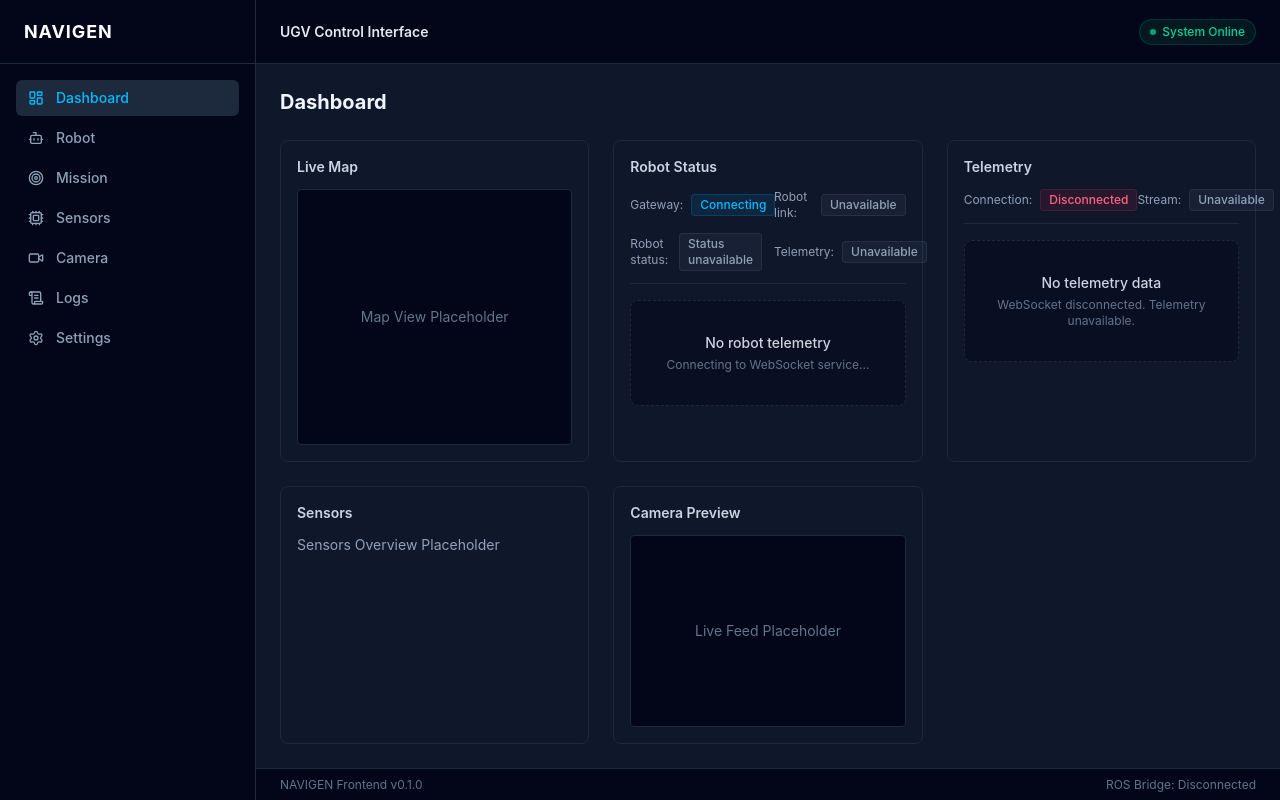
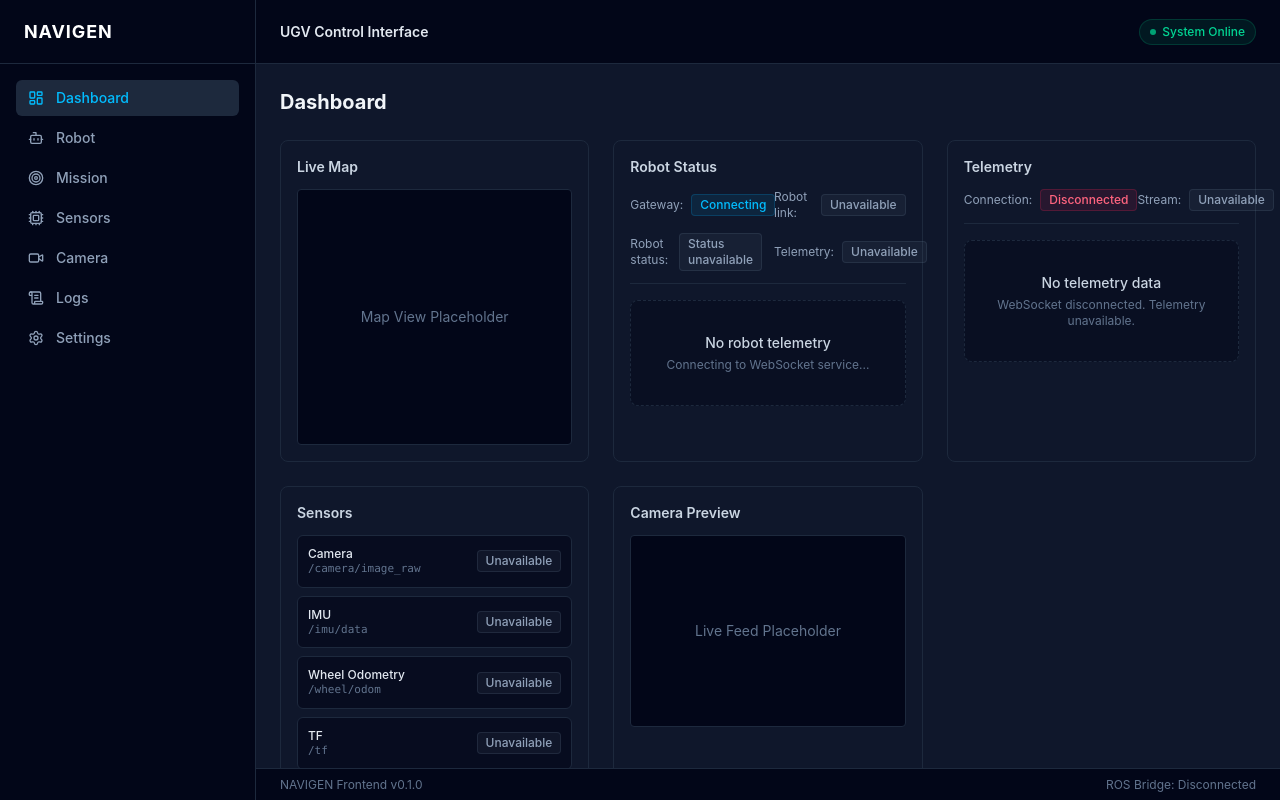
Before and after one commit to Bibek200619/NAVIGEN, a React (Vite) app in the folder web_app/frontend/: page /dashboard in a window 1280 px wide. Built offline with nearby package versions, Linux system fonts and the light colour scheme; no server answers.

Commit message:
feat(frontend): add sensor overview to dashboard

```diff
--- a/web_app/frontend/src/components/dashboard/SensorStatus.tsx
+++ b/web_app/frontend/src/components/dashboard/SensorStatus.tsx
@@ -1,11 +1,37 @@
 import React from 'react';
 import { Panel } from '../common/Panel';
+import { StatusBadge } from '../common/StatusBadge';
+import { ROS_TOPICS } from '../../constants/topics';
+
+interface SensorItem {
+  name: string;
+  topic: string;
+}
+
+const SENSORS: SensorItem[] = [
+  { name: 'Camera', topic: ROS_TOPICS.CAMERA_IMAGE_RAW },
+  { name: 'IMU', topic: ROS_TOPICS.IMU_DATA },
+  { name: 'Wheel Odometry', topic: ROS_TOPICS.WHEEL_ODOM },
+  { name: 'TF', topic: ROS_TOPICS.TF },
+  { name: 'Joint States', topic: ROS_TOPICS.JOINT_STATES },
+];
 
 export const SensorStatus: React.FC = () => {
   return (
     <Panel title="Sensors">
-      <div className="text-sm text-slate-400">
-        Sensors Overview Placeholder
+      <div className="space-y-2">
+        {SENSORS.map((sensor) => (
+          <div
+            key={sensor.topic}
+            className="flex items-center justify-between p-2.5 bg-slate-950/60 rounded-md border border-slate-800 text-xs"
+          >
+            <div className="flex flex-col min-w-0 pr-2">
+              <span className="font-medium text-slate-200 truncate">{sensor.name}</span>
+              <span className="font-mono text-[11px] text-slate-500 truncate">{sensor.topic}</span>
+            </div>
+            <StatusBadge status="Unavailable" variant="default" />
+          </div>
+        ))}
       </div>
     </Panel>
   );
```
